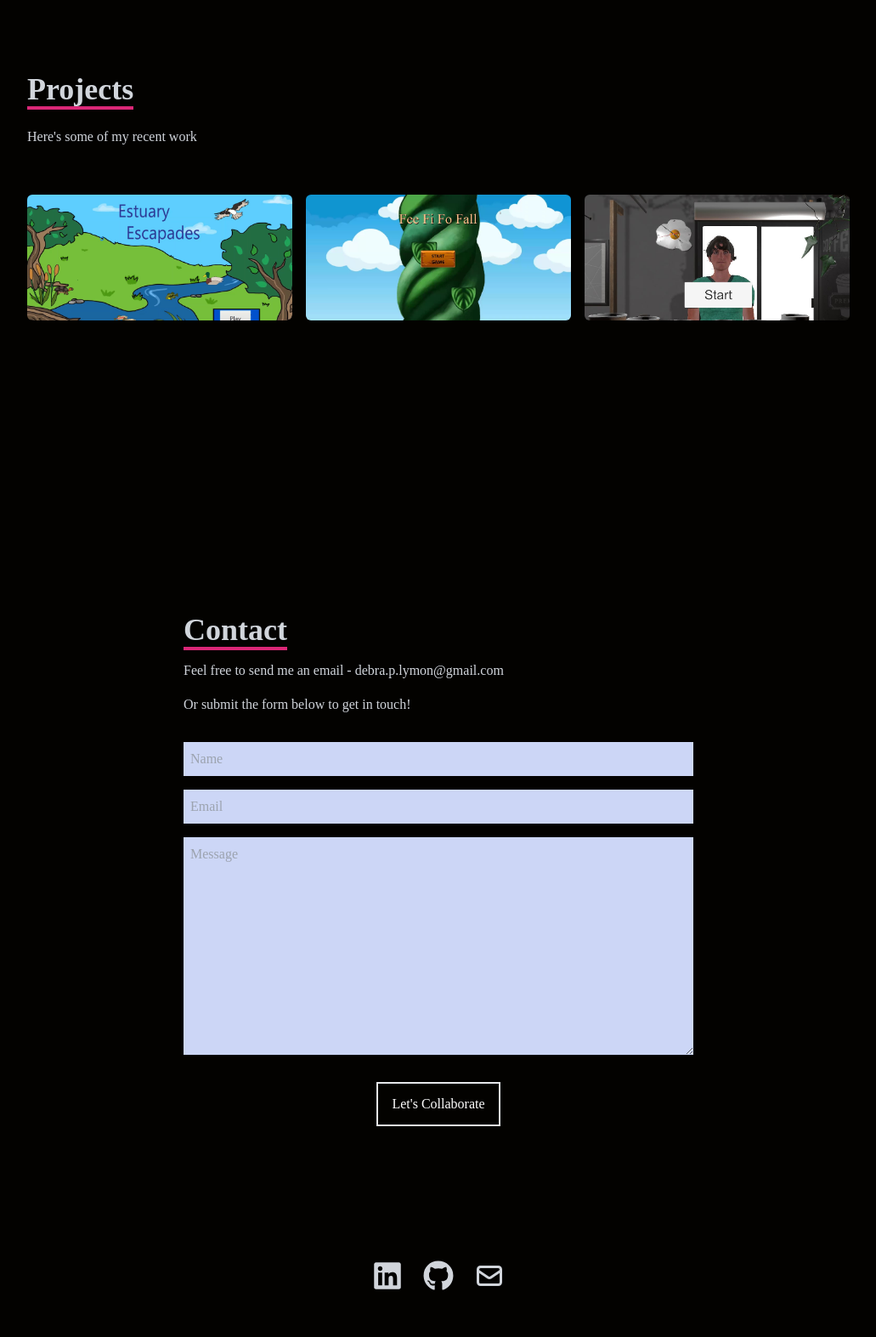
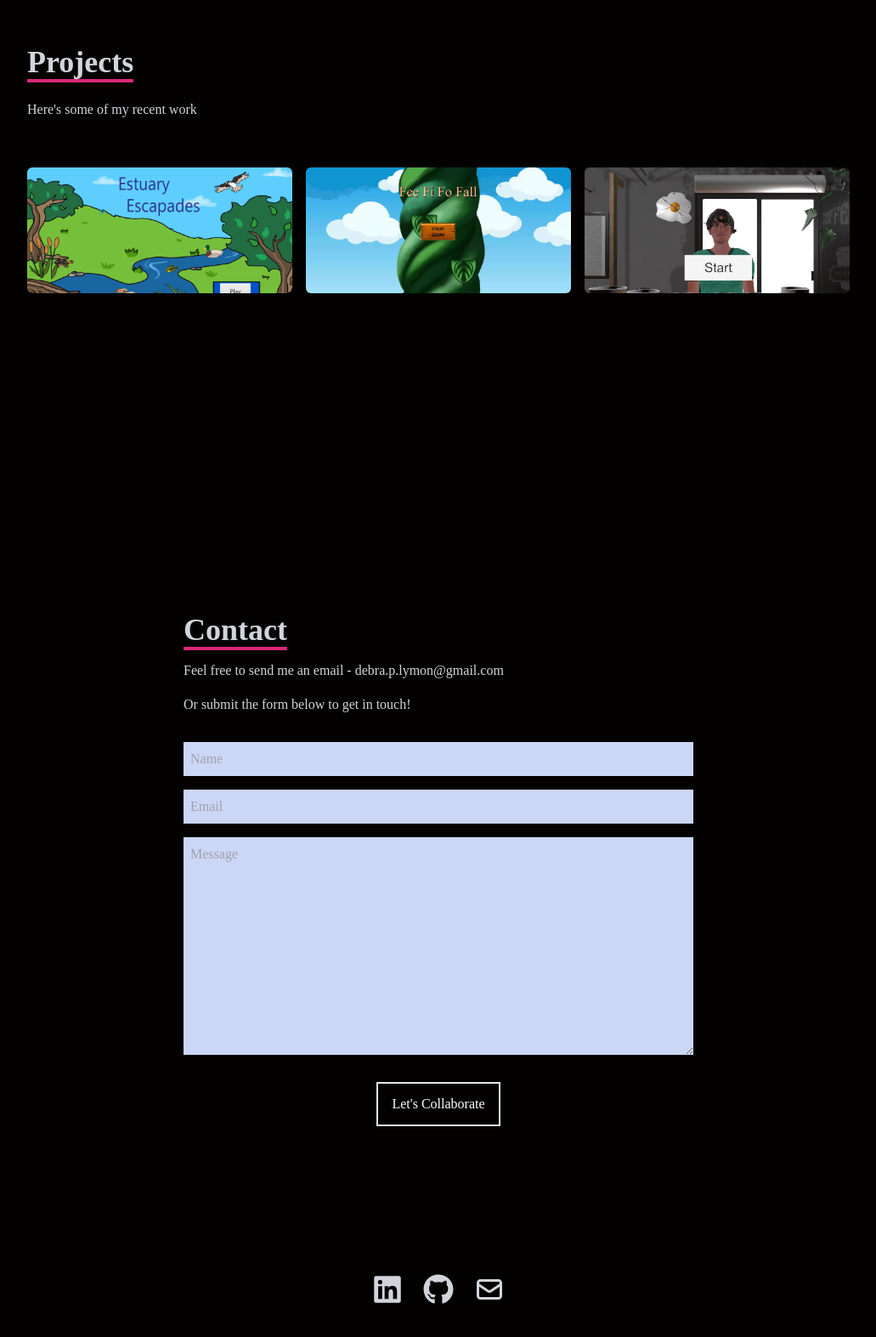
Before and after one commit to dbpl566/dbpl566.github.io, a React (Create React App) app: page / in a window 1280 px wide. Shown: the part 1801-3374 px from the top of the page at 85% size, without its empty margins (124-1155 px from the left). Built offline with nearby package versions, Linux system fonts and the light colour scheme.

Commit message:
project and socials padding

```diff
--- a/src/components/Projects.jsx
+++ b/src/components/Projects.jsx
@@ -5,7 +5,7 @@ import Project3 from '../assets/Project3.jpg';
 
 const Projects = () => {
   return (
-    <div name='Projects' className='w-full md:h-screen bg-[#030200] text-gray-300 pt-16'>
+    <div name='Projects' className='w-full md:h-screen bg-[#030200] text-gray-300 pt-16 pb-16'>
         <div className='max-w-[1000px] mx-auto p-4 flex flex-col justify-center w-full h-full'>
             <div className='pb-8'>
                 <p className='text-4xl font-bold inline border-b-4 text-gray-300 border-pink-600'>
--- a/src/components/Socials.jsx
+++ b/src/components/Socials.jsx
@@ -4,7 +4,7 @@ import { HiOutlineMail } from 'react-icons/hi';
 
 const Socials = () => {
   return (
-    <div name='Socials' className='w-full h-48 bg-[#030200] flex justify-center items-center'>
+    <div name='Socials' className='w-full h-48 bg-[#030200] flex justify-center items-center pt-8'>
     <div className='mt-3 flex items-center justify-center space-x-6 text-gray-300 text-4xl'>
       <a className='hover:bg-pink-600' href=""><FaLinkedin /></a>
       <a className='hover:bg-pink-600' href="https://github.com/dbpl566"><FaGithub /></a>
```
